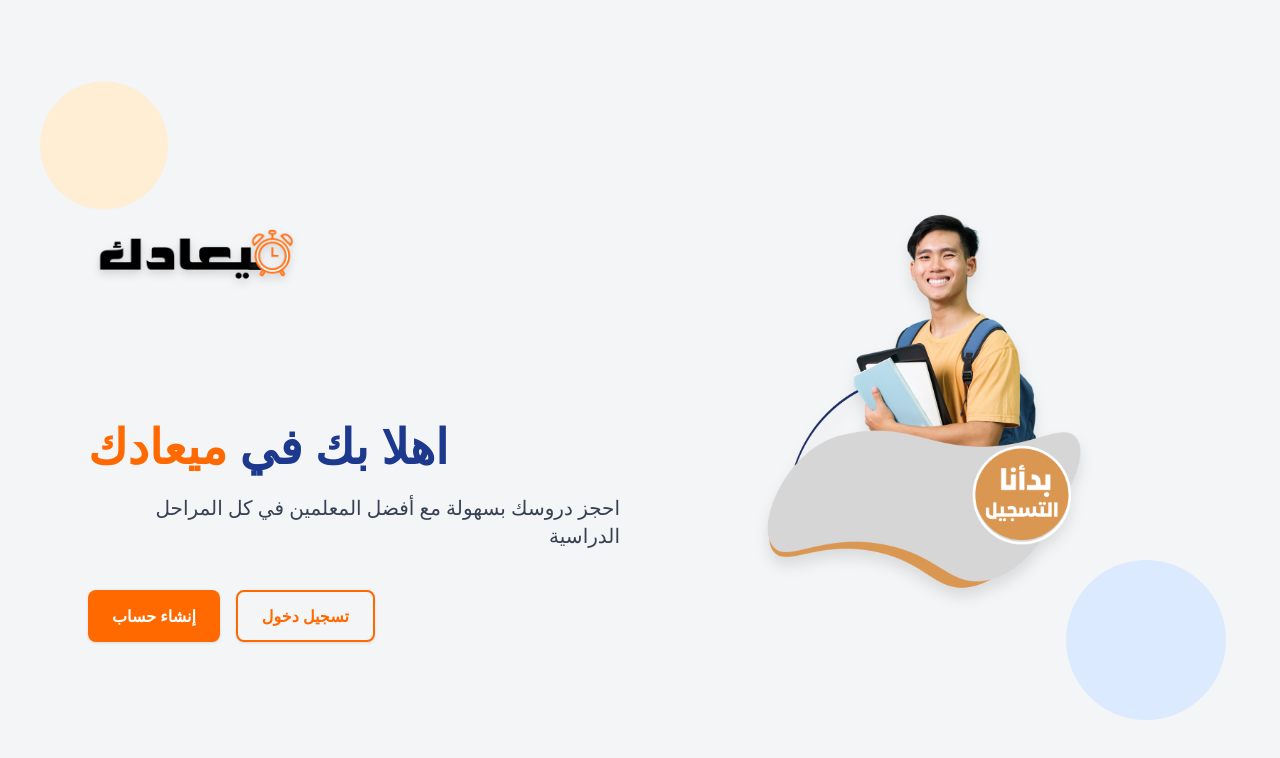
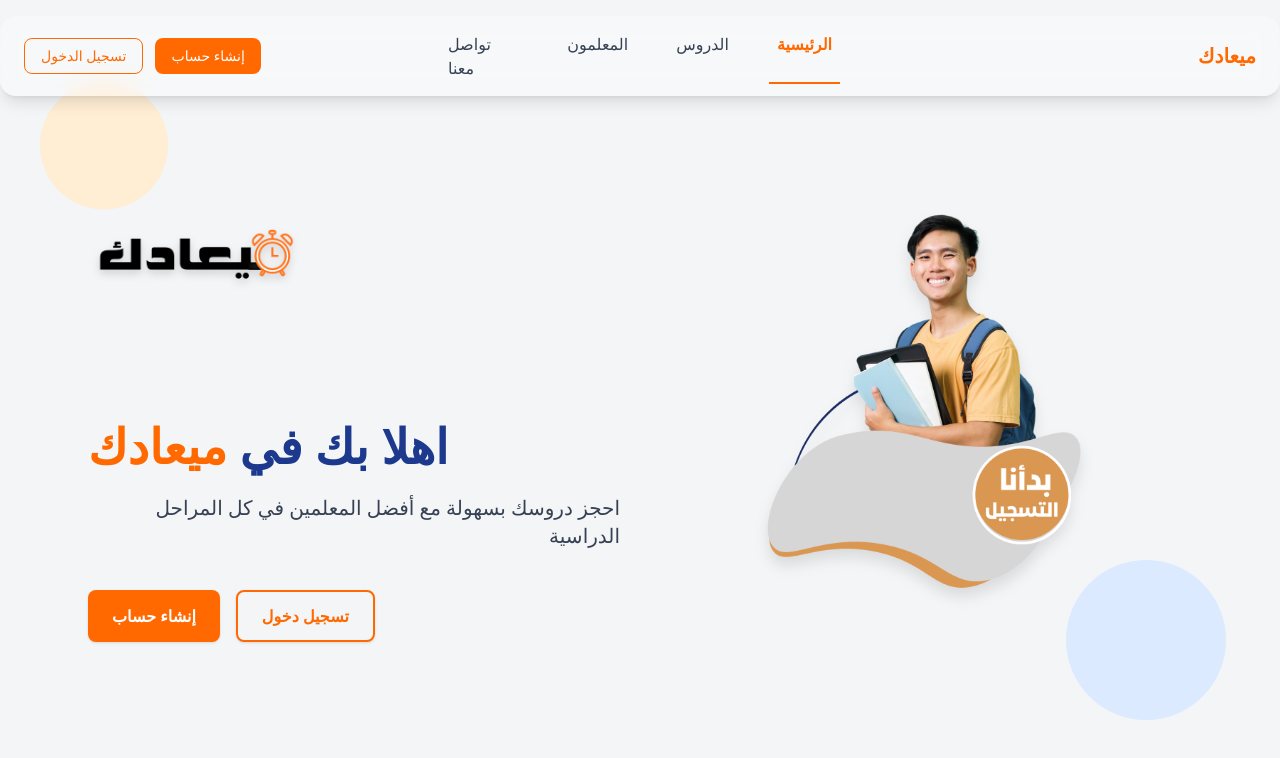
Before and after one commit to Ahmed-Saad-A/miaadak, a Next.js app: page / in a window 1280 px wide. Shown: the top 758 px of the page. Built offline with nearby package versions, Linux system fonts and the light colour scheme.

Commit message:
Add Navbar component and integrate it into the layout; enhance button variants

```diff
--- a/src/app/layout.tsx
+++ b/src/app/layout.tsx
@@ -2,6 +2,7 @@
 import { Geist, Geist_Mono } from "next/font/google";
 import "./globals.css";
 import { ThemeProvider } from "@/components/theme-provider";
+import { Navbar } from "@/components/layout";
 
 const geistSans = Geist({
   variable: "--font-geist-sans",
@@ -34,6 +35,7 @@
           enableSystem
           disableTransitionOnChange={false}
         >
+          <Navbar />
           {children}
         </ThemeProvider>
       </body>
--- /dev/null
+++ b/src/components/index.ts
@@ -0,0 +1,2 @@
+export * from "./ui"
+export * from "./layout"
--- /dev/null
+++ b/src/components/layout/index.ts
@@ -0,0 +1 @@
+export { default as Navbar } from "./navbar";
--- /dev/null
+++ b/src/components/layout/navbar.tsx
@@ -0,0 +1,168 @@
+"use client";
+
+import React, { useEffect, useState } from "react";
+import Image from "next/image";
+import { useRouter, usePathname } from "next/navigation";
+import logo from "../../assets/Logo.png";
+import { Button } from "@/components";
+
+const Navbar = () => {
+    const router = useRouter();
+    const pathname = usePathname();
+    const [isMobileMenuOpen, setIsMobileMenuOpen] = useState(false);
+
+    const navItems = [
+        { href: "/contact", label: "تواصل معنا" },
+        { href: "/teachers", label: "المعلمون" },
+        { href: "/lessons", label: "الدروس" },
+        { href: "/", label: "الرئيسية" },
+    ];
+
+    const navigate = (href: string) => {
+        setIsMobileMenuOpen(false);
+        router.replace(href);
+    };
+
+    useEffect(() => {
+        const nav = document.getElementById("navbar");
+        const handleScroll = () => {
+            if (window.scrollY > 50) {
+                nav?.classList.add("bg-white/90", "shadow-xl");
+                nav?.classList.remove("bg-white/30");
+            } else {
+                nav?.classList.add("bg-white/30");
+                nav?.classList.remove("bg-white/90", "shadow-xl");
+            }
+        };
+
+        window.addEventListener("scroll", handleScroll);
+        return () => window.removeEventListener("scroll", handleScroll);
+    }, []);
+
+
+    return (
+        <nav
+            id="navbar"
+            className="fixed top-4 left-1/2 -translate-x-1/2 w-full  mx-auto px-6 py-3 rounded-2xl backdrop-blur-md bg-white/30 shadow-lg z-50 transition-colors duration-300"
+        >
+            <div className="max-w-7xl mx-auto grid grid-cols-3 items-center gap-4">
+                {/* Left: Buttons */}
+                <div className="flex items-center gap-3 justify-start">
+                    <Button
+
+                        className="px-4 py-2 border border-orange-500 text-orange-500 rounded-lg hover:bg-orange-500 hover:text-white transition font-medium"
+                    >
+                        تسجيل الدخول
+                    </Button>
+                    <Button
+
+                        className="px-4 py-2 bg-orange-500 text-white rounded-lg hover:bg-orange-600 transition font-medium"
+                    >
+                        إنشاء حساب
+                    </Button>
+
+                    {/* Mobile Menu Button */}
+                    <Button
+                        onClick={() => setIsMobileMenuOpen((s) => !s)}
+                        className="md:hidden p-2 rounded-md hover:bg-gray-100 ml-2"
+                        aria-label="قائمة"
+                    >
+                        {isMobileMenuOpen ? (
+                            <svg
+                                xmlns="http://www.w3.org/2000/svg"
+                                className="h-6 w-6"
+                                fill="none"
+                                viewBox="0 0 24 24"
+                                stroke="currentColor"
+                                strokeWidth={2}
+                            >
+                                <path strokeLinecap="round" strokeLinejoin="round" d="M6 18L18 6M6 6l12 12" />
+                            </svg>
+                        ) : (
+                            <svg
+                                xmlns="http://www.w3.org/2000/svg"
+                                className="h-6 w-6"
+                                fill="none"
+                                viewBox="0 0 24 24"
+                                stroke="currentColor"
+                                strokeWidth={2}
+                            >
+                                <path strokeLinecap="round" strokeLinejoin="round" d="M4 6h16M4 12h16M4 18h16" />
+                            </svg>
+                        )}
+                    </Button>
+                </div>
+
+                {/* Center: Tabs */}
+                <ul className="hidden md:flex justify-center gap-8 text-gray-700 font-medium">
+                    {navItems.map((item) => {
+                        const active = pathname === item.href;
+                        return (
+                            <li
+                                key={item.href}
+                                onClick={() => navigate(item.href)}
+                                className={`cursor-pointer transition px-2 py-1 ${active
+                                    ? "text-orange-500 font-semibold border-b-2 border-orange-500"
+                                    : "hover:text-orange-500"
+                                    }`}
+                            >
+                                {item.label}
+                            </li>
+                        );
+                    })}
+                </ul>
+
+                {/* Right: Logo */}
+                <div className="flex justify-end items-center">
+                    <div className="flex items-center gap-2">
+                        {/* <Image src={logo} alt="Logo" width={56} className="object-contain" /> */}
+                        <span className="hidden md:inline text-xl font-bold text-orange-500">ميعادك</span>
+                    </div>
+                </div>
+            </div>
+
+            {/* Mobile menu */}
+            {isMobileMenuOpen && (
+                <div className="md:hidden mt-3 px-4">
+                    <div className="bg-white rounded-lg shadow p-4 space-y-3 animate-fadeIn">
+                        <ul className="flex flex-col gap-2">
+                            {navItems.map((item) => {
+                                const active = pathname === item.href;
+                                return (
+                                    <li
+                                        key={item.href}
+                                        onClick={() => navigate(item.href)}
+                                        className={`py-2 px-3 rounded-md cursor-pointer transition ${active
+                                            ? "bg-orange-500 text-white font-semibold"
+                                            : "hover:bg-gray-50 text-gray-700"
+                                            }`}
+                                    >
+                                        {item.label}
+                                    </li>
+                                );
+                            })}
+                        </ul>
+
+                        <div className="flex gap-2 pt-2">
+                            <Button
+                                onClick={() => navigate("/signup")}
+                                className="flex-1 px-4 py-2 bg-orange-500 text-white rounded-lg hover:bg-orange-600"
+                            >
+                                إنشاء حساب
+                            </Button>
+                            <Button
+                                onClick={() => navigate("/login")}
+                                className="flex-1 px-4 py-2 border border-orange-500 text-orange-500 rounded-lg hover:bg-orange-500 hover:text-white"
+                            >
+                                تسجيل الدخول
+                            </Button>
+                        </div>
+                    </div>
+                </div>
+            )}
+        </nav>
+
+    );
+};
+
+export default Navbar;
--- a/src/components/ui/button.tsx
+++ b/src/components/ui/button.tsx
@@ -25,6 +25,8 @@
         sm: "h-8 rounded-md gap-1.5 px-3 has-[>svg]:px-2.5",
         lg: "h-10 rounded-md px-6 has-[>svg]:px-4",
         icon: "size-9",
+        "icon-sm": "size-8",
+        "icon-lg": "size-10",
       },
     },
     defaultVariants: {
--- /dev/null
+++ b/src/components/ui/index.ts
@@ -0,0 +1 @@
+export * from "./button"
```
